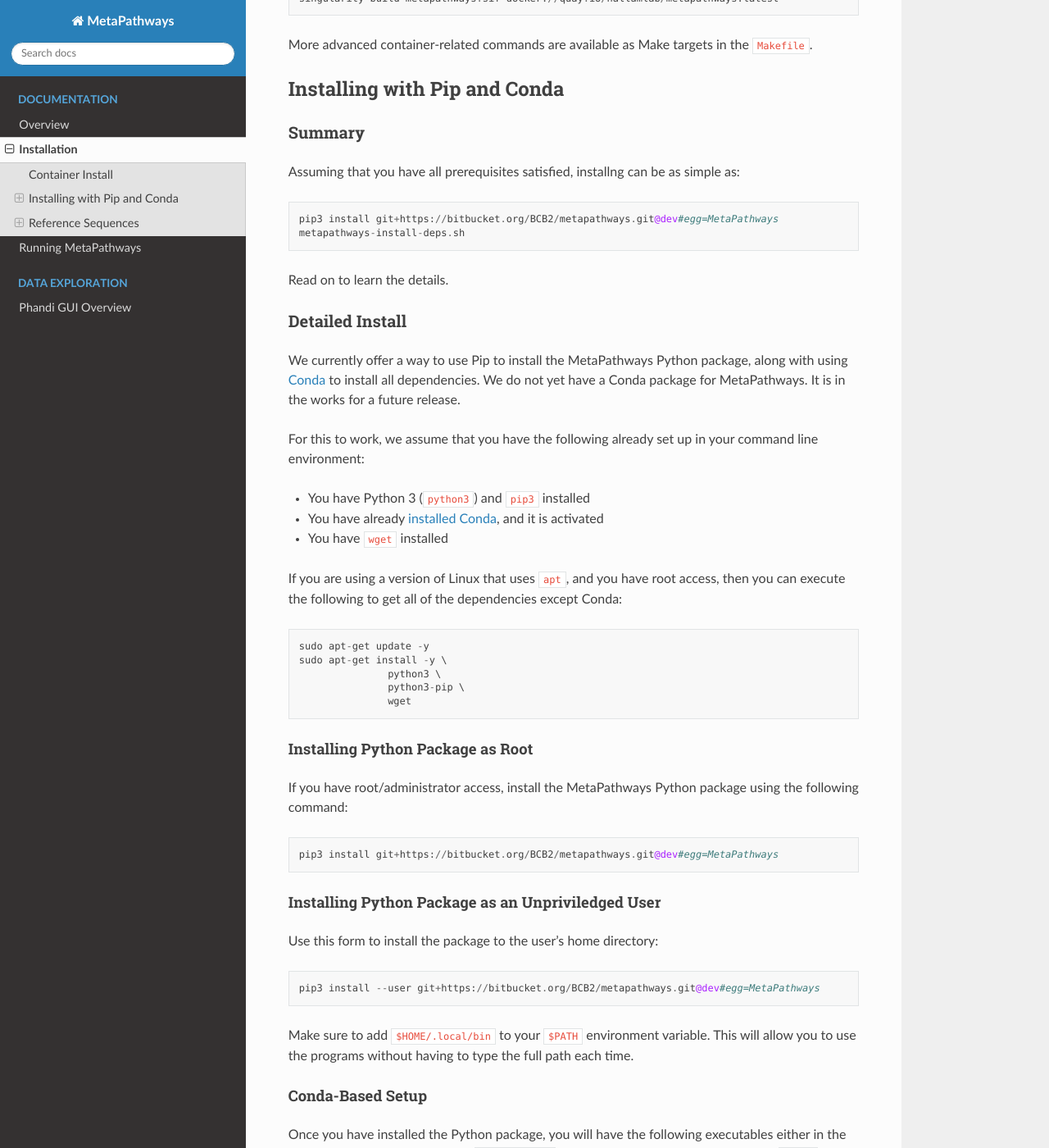
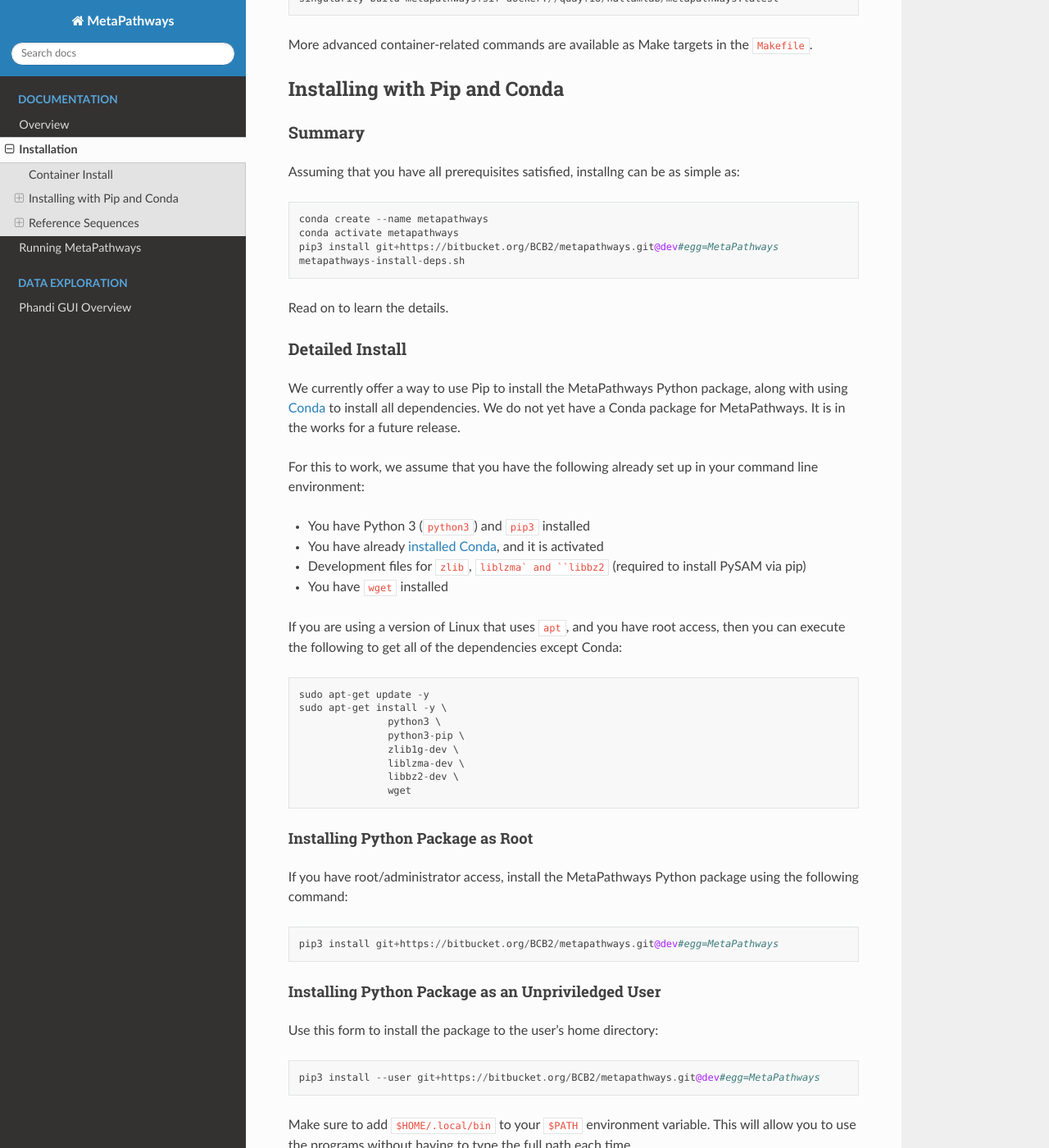
Before and after one commit to hallamlab/MetaPathways, a Sphinx documentation site: the page built from docs/manual/install.rst, in a window 1280 px wide and 1400 px high, scrolled down 643 px. Shown: the whole window at 82% size. Built offline with Sphinx 7.4.7 and the Read the Docs theme 2.0.0, drawn with Linux system fonts in a browser that asks for light colours.

Commit message:
Updated installation docs.

```diff
--- a/docs/manual/install.rst
+++ b/docs/manual/install.rst
@@ -37,6 +37,8 @@
 
 Assuming that you have all prerequisites satisfied, installng can be as simple as:
 ::
+   conda create --name metapathways
+   conda activate metapathways
    pip3 install git+https://bitbucket.org/BCB2/metapathways.git@dev#egg=MetaPathways
    metapathways-install-deps.sh
 
@@ -54,6 +56,7 @@
 
 * You have Python 3 (``python3``) and ``pip3`` installed
 * You have already `installed Conda <https://docs.conda.io/en/latest/miniconda.html>`_, and it is activated
+* Development files for ``zlib``, ``liblzma` and ``libbz2`` (required to install PySAM via pip)
 * You have ``wget`` installed
 
 If you are using a version of Linux that uses ``apt``, and you have root access, then you can execute the
@@ -63,6 +66,9 @@
    sudo apt-get install -y \
                   python3 \
                   python3-pip \
+		  zlib1g-dev \
+		  liblzma-dev \
+		  libbz2-dev \
                   wget
 
 Installing Python Package as Root
```
